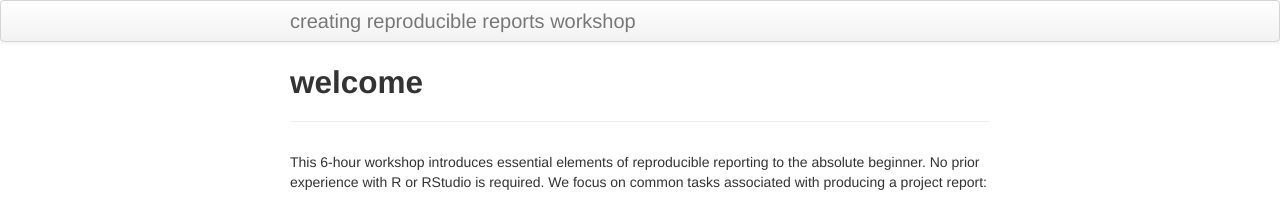
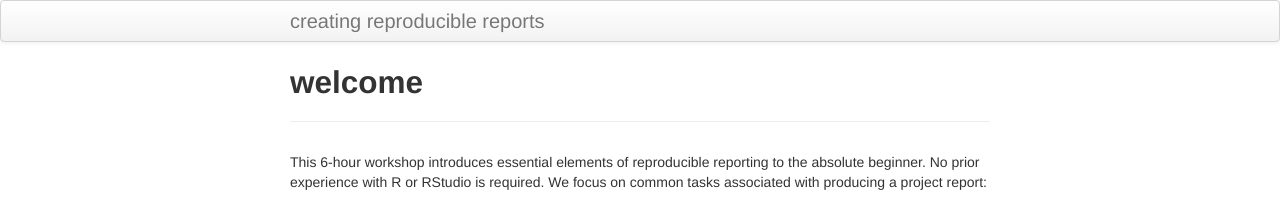
Before and after one commit to DSR-RHIT/creating-reproducible-reports, a Jekyll site: the page built from index.md, in a window 1280 px wide. Shown: the top 203 px of the page. Built offline with Jekyll 4.4.1, drawn with Linux system fonts in a browser that asks for light colours.

Commit message:
initial commit

```diff
--- a/_config.yml
+++ b/_config.yml
@@ -8,7 +8,7 @@ highlighter: rouge
 # Themes are encouraged to use these universal variables
 # so be sure to set them if your theme uses them.
 #
-title : creating reproducible reports workshop
+title : creating reproducible reports
 author :
   name : Richard Layton
   email : layton@rose-hulman.edu
```
